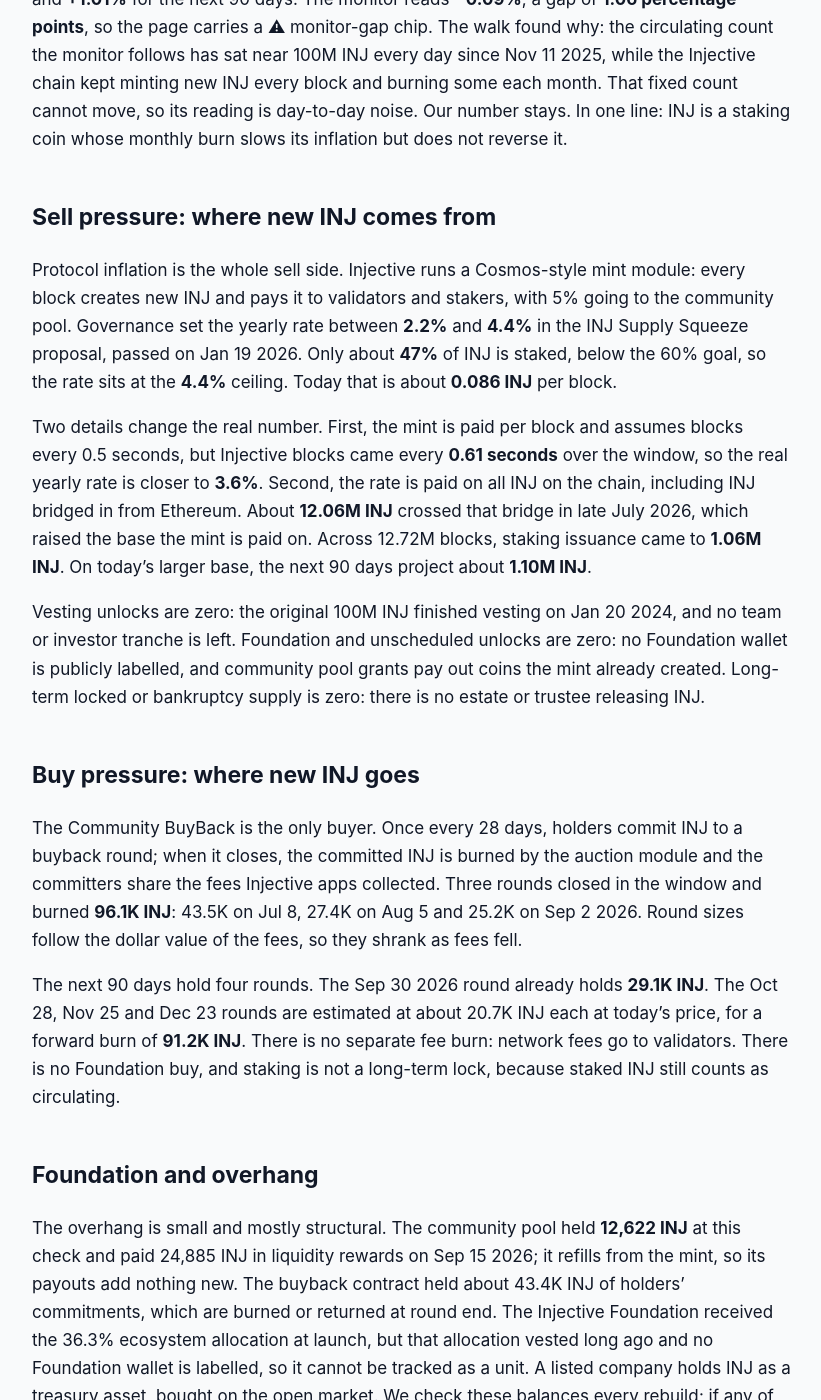
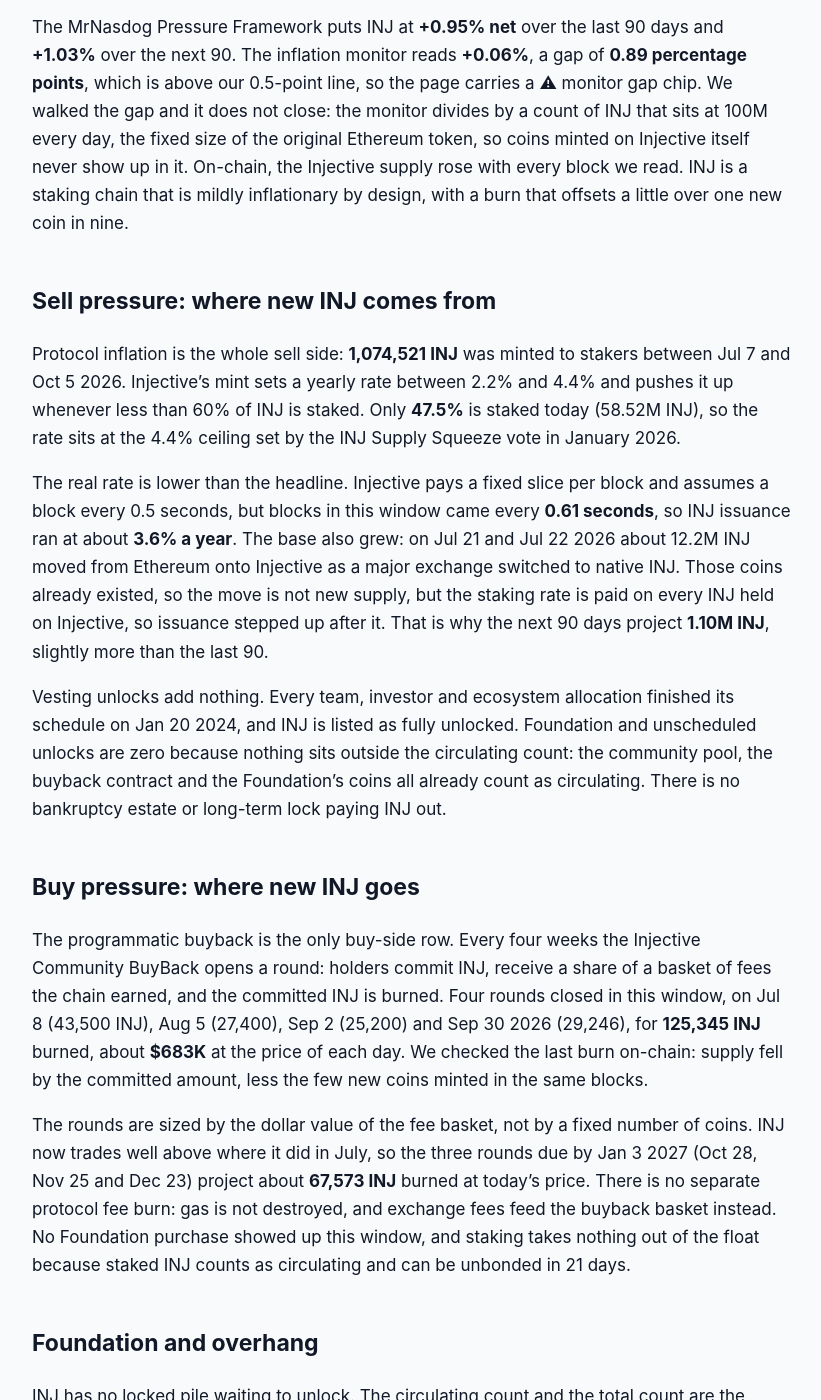
Before and after one commit to jeevansongmy-spec/mrnasdog-articles, a Jekyll site: the page built from crypto/inj-pressure-framework.md, in a window 1280 px wide and 1400 px high, scrolled down 501 px. Shown: the whole window, without its empty margins (228-1049 px from the left). Built offline with Jekyll 4.4.1, drawn with Linux system fonts in a browser that asks for light colours; some of the changed text lies outside the part shown.

Commit message:
publish: crypto/inj-pressure-framework

```diff
--- a/crypto/inj-pressure-framework.md
+++ b/crypto/inj-pressure-framework.md
@@ -1,53 +1,61 @@
 ---
-title: "INJ Inflation Analysis · September 2026 · Supply growing · projected to keep growing"
-description: "INJ supply is growing: 1.06M INJ of staking issuance against a 96.1K buyback burn gives +0.97% net over 90 days and about +1.01% next. No vesting, no cap."
+title: "INJ Inflation Analysis · October 2026 · Supply growing · projected to keep growing"
+description: "INJ supply is growing: 1.07M INJ of staking issuance against a 125K INJ buyback burn gives +0.95% net over 90 days and about +1.03% next. No vesting, no cap."
 canonical_url: "https://mrnasdog.com/research/inj/inflation"
 tags: ["crypto", "inj", "injective", "staking"]
 published: true
 ---
 
-Originally published at [INJ Inflation Analysis · September 2026 · Supply growing · projected to keep growing](https://mrnasdog.com/research/inj/inflation).
+Originally published at [INJ Inflation Analysis · October 2026 · Supply growing · projected to keep growing](https://mrnasdog.com/research/inj/inflation).
 
-# INJ Inflation Analysis · September 2026 · Supply growing · projected to keep growing
+# INJ Inflation Analysis · October 2026 · Supply growing · projected to keep growing
 
-INJ supply is growing, not shrinking. Over the last 90 days Injective paid **1.06M INJ** of new coins to stakers, while the monthly Community BuyBack burned **96.1K INJ**. Net, supply rose **+0.97%** on the 100M-coin market count, and the next 90 days project about **+1.01%**. The burn is real, but it is about a tenth of the new issuance.
+INJ supply is growing. Over the 90 days to Oct 5 2026, Injective paid stakers **1,074,521 new INJ**, while the monthly Community BuyBack burned **125,345 INJ**, so net supply rose **+0.95%** of the 100M INJ counted as circulating, and the next 90 days project **+1.03%**. The monitor reads **+0.06%** only because the count it follows never moves. INJ has no supply cap: issuance is a staking rate pinned at its 4.4% ceiling, and the burn is set in dollars, so it buys back fewer coins when the price rises.
 
 ## The verdict, in one paragraph
 
-The Pressure Framework reads INJ at **+0.97%** net over the last 90 days (Jul 1 to Sep 29 2026) and **+1.01%** for the next 90 days. The monitor reads **−0.09%**, a gap of **1.06 percentage points**, so the page carries a ⚠ monitor-gap chip. The walk found why: the circulating count the monitor follows has sat near 100M INJ every day since Nov 11 2025, while the Injective chain kept minting new INJ every block and burning some each month. That fixed count cannot move, so its reading is day-to-day noise. Our number stays. In one line: INJ is a staking coin whose monthly burn slows its inflation but does not reverse it.
+The MrNasdog Pressure Framework puts INJ at **+0.95% net** over the last 90 days and **+1.03%** over the next 90. The inflation monitor reads **+0.06%**, a gap of **0.89 percentage points**, which is above our 0.5-point line, so the page carries a ⚠ monitor gap chip. We walked the gap and it does not close: the monitor divides by a count of INJ that sits at 100M every day, the fixed size of the original Ethereum token, so coins minted on Injective itself never show up in it. On-chain, the Injective supply rose with every block we read. INJ is a staking chain that is mildly inflationary by design, with a burn that offsets a little over one new coin in nine.
 
 ## Sell pressure: where new INJ comes from
 
-Protocol inflation is the whole sell side. Injective runs a Cosmos-style mint module: every block creates new INJ and pays it to validators and stakers, with 5% going to the community pool. Governance set the yearly rate between **2.2%** and **4.4%** in the INJ Supply Squeeze proposal, passed on Jan 19 2026. Only about **47%** of INJ is staked, below the 60% goal, so the rate sits at the **4.4%** ceiling. Today that is about **0.086 INJ** per block.
+Protocol inflation is the whole sell side: **1,074,521 INJ** was minted to stakers between Jul 7 and Oct 5 2026. Injective's mint sets a yearly rate between 2.2% and 4.4% and pushes it up whenever less than 60% of INJ is staked. Only **47.5%** is staked today (58.52M INJ), so the rate sits at the 4.4% ceiling set by the INJ Supply Squeeze vote in January 2026.
 
-Two details change the real number. First, the mint is paid per block and assumes blocks every 0.5 seconds, but Injective blocks came every **0.61 seconds** over the window, so the real yearly rate is closer to **3.6%**. Second, the rate is paid on all INJ on the chain, including INJ bridged in from Ethereum. About **12.06M INJ** crossed that bridge in late July 2026, which raised the base the mint is paid on. Across 12.72M blocks, staking issuance came to **1.06M INJ**. On today's larger base, the next 90 days project about **1.10M INJ**.
+The real rate is lower than the headline. Injective pays a fixed slice per block and assumes a block every 0.5 seconds, but blocks in this window came every **0.61 seconds**, so INJ issuance ran at about **3.6% a year**. The base also grew: on Jul 21 and Jul 22 2026 about 12.2M INJ moved from Ethereum onto Injective as a major exchange switched to native INJ. Those coins already existed, so the move is not new supply, but the staking rate is paid on every INJ held on Injective, so issuance stepped up after it. That is why the next 90 days project **1.10M INJ**, slightly more than the last 90.
 
-Vesting unlocks are zero: the original 100M INJ finished vesting on Jan 20 2024, and no team or investor tranche is left. Foundation and unscheduled unlocks are zero: no Foundation wallet is publicly labelled, and community pool grants pay out coins the mint already created. Long-term locked or bankruptcy supply is zero: there is no estate or trustee releasing INJ.
+Vesting unlocks add nothing. Every team, investor and ecosystem allocation finished its schedule on Jan 20 2024, and INJ is listed as fully unlocked. Foundation and unscheduled unlocks are zero because nothing sits outside the circulating count: the community pool, the buyback contract and the Foundation's coins all already count as circulating. There is no bankruptcy estate or long-term lock paying INJ out.
 
 ## Buy pressure: where new INJ goes
 
-The Community BuyBack is the only buyer. Once every 28 days, holders commit INJ to a buyback round; when it closes, the committed INJ is burned by the auction module and the committers share the fees Injective apps collected. Three rounds closed in the window and burned **96.1K INJ**: 43.5K on Jul 8, 27.4K on Aug 5 and 25.2K on Sep 2 2026. Round sizes follow the dollar value of the fees, so they shrank as fees fell.
+The programmatic buyback is the only buy-side row. Every four weeks the Injective Community BuyBack opens a round: holders commit INJ, receive a share of a basket of fees the chain earned, and the committed INJ is burned. Four rounds closed in this window, on Jul 8 (43,500 INJ), Aug 5 (27,400), Sep 2 (25,200) and Sep 30 2026 (29,246), for **125,345 INJ** burned, about **$683K** at the price of each day. We checked the last burn on-chain: supply fell by the committed amount, less the few new coins minted in the same blocks.
 
-The next 90 days hold four rounds. The Sep 30 2026 round already holds **29.1K INJ**. The Oct 28, Nov 25 and Dec 23 rounds are estimated at about 20.7K INJ each at today's price, for a forward burn of **91.2K INJ**. There is no separate fee burn: network fees go to validators. There is no Foundation buy, and staking is not a long-term lock, because staked INJ still counts as circulating.
+The rounds are sized by the dollar value of the fee basket, not by a fixed number of coins. INJ now trades well above where it did in July, so the three rounds due by Jan 3 2027 (Oct 28, Nov 25 and Dec 23) project about **67,573 INJ** burned at today's price. There is no separate protocol fee burn: gas is not destroyed, and exchange fees feed the buyback basket instead. No Foundation purchase showed up this window, and staking takes nothing out of the float because staked INJ counts as circulating and can be unbonded in 21 days.
 
 ## Foundation and overhang
 
-The overhang is small and mostly structural. The community pool held **12,622 INJ** at this check and paid 24,885 INJ in liquidity rewards on Sep 15 2026; it refills from the mint, so its payouts add nothing new. The buyback contract held about 43.4K INJ of holders' commitments, which are burned or returned at round end. The Injective Foundation received the 36.3% ecosystem allocation at launch, but that allocation vested long ago and no Foundation wallet is labelled, so it cannot be tracked as a unit. A listed company holds INJ as a treasury asset, bought on the open market. We check these balances every rebuild; if any of them falls between checks, the outflow enters the Foundation row at the next refresh.
+INJ has no locked pile waiting to unlock. The circulating count and the total count are the same 100M, so every holder we can identify is already inside the float. The on-chain community pool holds **16,722 INJ**; it is filled by 5% of all new INJ and paid out by governance votes, mostly to market makers in a liquidity program. The buyback contract holds **14,796 INJ** that holders have committed or are about to claim, and its helper wallet holds 321 INJ. The Injective Foundation holds part of the ecosystem allocation, but it publishes no wallet address, so its balance is unknown. Listed companies that report INJ treasuries bought on the open market.
+
+We read the community pool, the buyback contract and the helper wallet from the chain at every refresh, and walk the Foundation's announcements every two weeks. If any of these balances falls between refreshes and the coins leave for the market, the outflow enters Sell #3 at the next refresh.
 
 ## How INJ compares to other proof-of-stake Layer 1s
 
-INJ sits between two groups. Like other Cosmos-based chains, it pays stakers with a floating inflation rate tied to how much is staked, and it has no supply cap. Unlike most of them, it pairs that issuance with a recurring burn funded by app fees. Governance has cut the ceiling from 10% in April 2024 to 4.4% today, which makes INJ one of the lower-issuance chains in that family.
+INJ belongs to the family of Cosmos-built chains whose staking rate floats with how much of the coin is staked. Like ATOM, Injective raises the rate when staking falls below its goal, and neither has a hard supply cap. The difference is the range: after the January 2026 vote INJ can only move between 2.2% and 4.4%, a narrow and low band, and Injective pairs it with a regular burn that most Cosmos chains do not have.
 
-Compared with Ethereum, the shape is similar: new coins go to validators and part of the fees disappear. The difference is the size of the burn. At current activity the INJ buyback removes about 9% of what the mint creates, so INJ, like Ethereum today, is mildly inflationary. Compared with exchange tokens that run large buybacks from company profits, the INJ burn depends on on-chain fees, which fell over the past year.
+Against Ethereum, the burn works on a different clock. ETH destroys part of every transaction fee in every block, so its burn rises and falls with how busy the chain is. INJ collects fees from its trading apps for four weeks and burns them in one auction, and holders choose how much INJ to commit, so the burn comes in steps and is capped by the round size. Against BNB, which follows a set quarterly burn toward a fixed 100M target, INJ has no supply target at all; its net supply depends on whether yearly burns can ever catch staking issuance.
 
-The project describes INJ as deflationary. On the chain, that holds only if the monthly burns grow to match roughly 1.1M INJ of new coins each quarter, about ten times today's pace.
+On the numbers in this window they do not: almost nine new INJ were minted for every one burned. For INJ to shrink, the buyback would need a fee basket roughly sixteen times larger at today's price, or more INJ would need to be staked, which lowers the rate once staking passes 60%.
 
 ## What to watch in the next 90 days
 
-The Sep 30 2026 buyback round, which will burn about 29.1K INJ. The Oct 28, Nov 25 and Dec 23 2026 rounds, whose size depends on Injective fee income and the INJ price. The staking ratio: if it climbed past 60%, the inflation rate would start falling toward the 2.2% floor. Block speed after the Sep 24 2026 upgrade, which has run a little faster and would lift issuance slightly if it holds. Any new governance vote on the mint or the buyback.
+The next Community BuyBack rounds close on **Oct 28 2026**, **Nov 25 2026** and **Dec 23 2026**; each one sets how much INJ is burned, and a busier quarter for Injective's trading apps would raise them above our estimate.
+
+Watch the staking ratio: at **47.5%** the rate stays at 4.4%, and only a move above 60% would start pulling it toward 2.2%. Two US funds tied to INJ, one of them holding staked INJ, are waiting on approval; a launch could lift the amount staked.
+
+Watch block speed and the bridge: blocks ran at about 0.60 seconds in the last ten days of the window, slightly faster than the 0.61-second average, and every block pays the same slice, so faster blocks mean more new INJ. About 5.21M INJ still sits on Ethereum; moving it onto Injective would raise the base that staking pays on.
+
+Watch governance: the October liquidity-program payout of about 24,850 INJ from the community pool closes its vote on Oct 6 2026. It stays inside the float and moves no row, but any vote to change the mint range would.
 
 ## Summary
 
-INJ supply grew **+0.97%** over the last 90 days and projects **+1.01%** over the next 90. Staking issuance of about 1.06M INJ a quarter outweighs a monthly Community BuyBack burn of about 96.1K INJ. The key risk is that the burn keeps shrinking with fees, while the mint grows with the base. There is no supply cap; the 4.4% ceiling and the slow blocks keep real issuance near 3.6% a year.
+The MrNasdog Pressure Framework reads INJ at **+0.95% net** over the last 90 days and **+1.03%** over the next 90: **1,074,521 INJ** of staking issuance against **125,345 INJ** burned by the Community BuyBack, with no vesting and no unlocks left. Injective's supply is driven by a staking rate pinned at its 4.4% ceiling, which works out near 3.6% a year because blocks are slower than the chain plans for. The key risk is that the burn is set in dollars, so a higher INJ price burns fewer coins while issuance keeps growing with supply; the upside case is more staking or busier trading apps. INJ has no supply cap, so supply keeps growing until the burn catches up with issuance.
 
-*MrNasdog Pressure Framework analysis of INJ, Metric 1 — Inflation. Data + explanation only. Not financial advice. Checked Sep 29 2026.*
+*MrNasdog Pressure Framework analysis of INJ, Metric 1 — Inflation. Data + explanation only. Not financial advice. Checked Oct 5 2026.*
```
